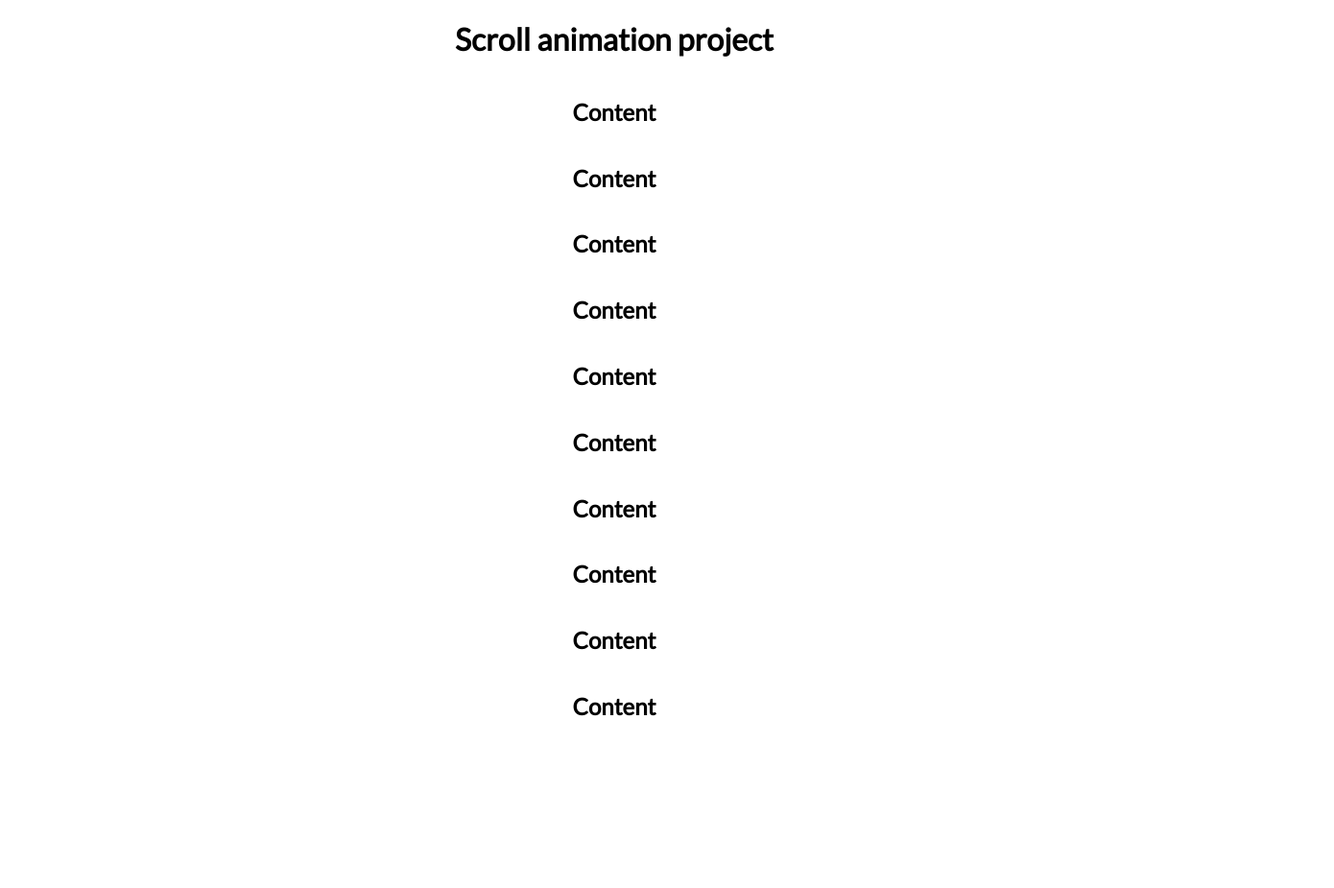
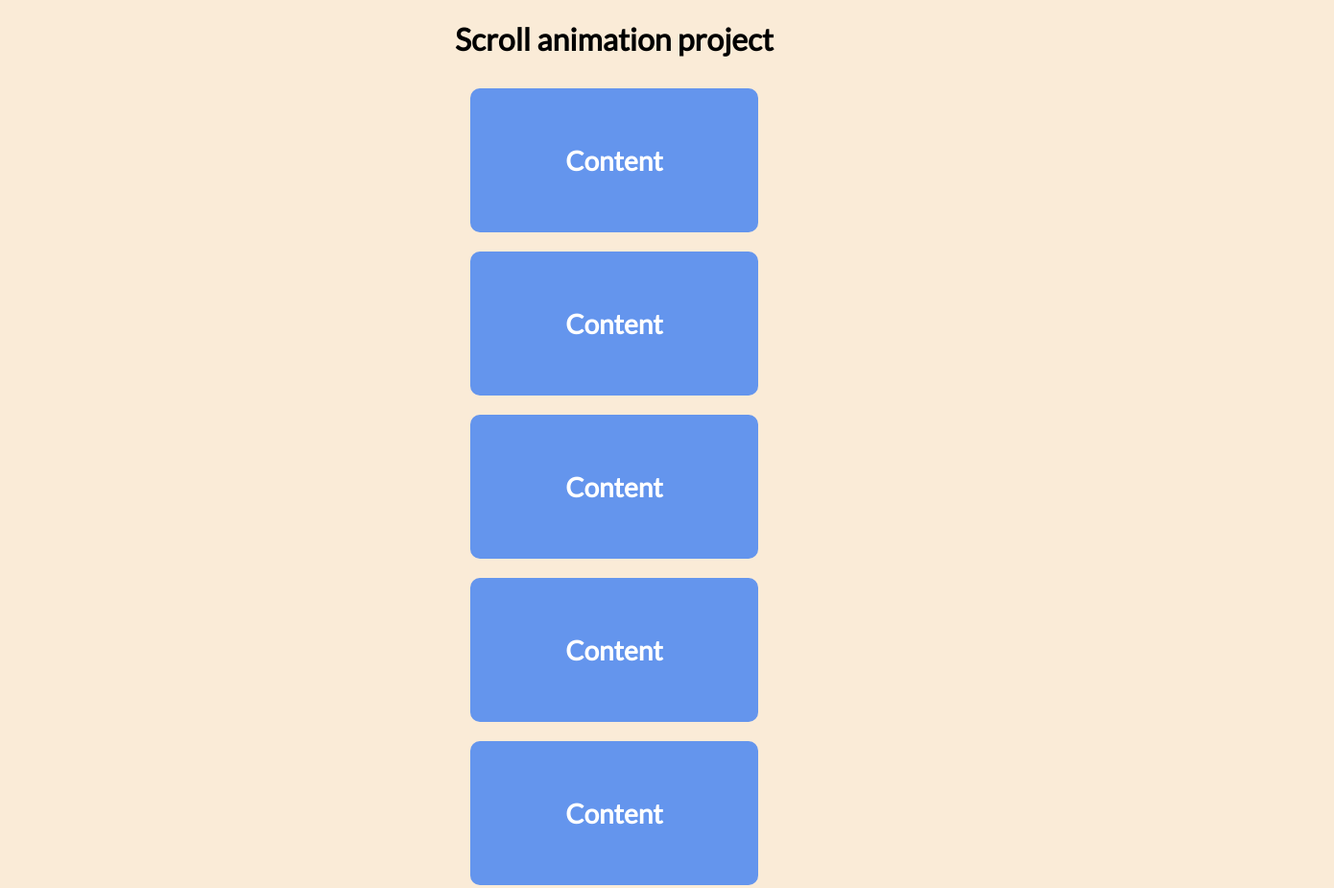
Before and after one commit to xshalan/50-Projects-Practice, a plain HTML site: page Day6. Scroll animation/index.html in a window 1280 px wide. Shown: the top 925 px of the page at 96% size, 1390 px wide, since content can reach past the window. Before the commit the page ends 800 px from the top, so only its background shows below. Drawn offline with Linux system fonts and the light colour scheme.

Commit message:
P6- add scroll css js

```diff
--- a/Day6. Scroll animation/script.js
+++ b/Day6. Scroll animation/script.js
@@ -0,0 +1,22 @@
+const boxes = document.querySelectorAll('.content-box')
+
+
+
+
+
+const checkBoxes = () => {
+    const triggerPoint = window.innerHeight / 5 * 4
+    boxes.forEach(box => {
+        const boxTop = (box.getBoundingClientRect().top)
+        if (boxTop < triggerPoint) {
+            box.classList.add('show')
+            console.log('show')
+        } else {
+            box.classList.remove('show')
+            console.log('remove')
+        }
+
+    })
+}
+checkBoxes()
+window.addEventListener('scroll', checkBoxes)
--- a/Day6. Scroll animation/style.css
+++ b/Day6. Scroll animation/style.css
@@ -11,4 +11,30 @@ body {
     justify-content: center;
     align-items: center;
     margin: 0;
+    overflow-x: hidden;
+    background-color: antiquewhite;
 }
+
+.content-box {
+    background-color: cornflowerblue;
+    width: 300px;
+    height: 150px;
+    display: flex;
+    justify-content: center;
+    align-items: center;
+    margin: 10px;
+    color: white;
+    border-radius: 10px;
+    transform: translateX(200%);
+    transition: transform .4s ease;
+}
+.content-box:nth-of-type(even){
+    transform: translateX(-200%);
+}
+
+.content-box.show {
+    transform: translateX(0);
+}
+.content-box h2 {
+    font-size: 28px;
+}
```
